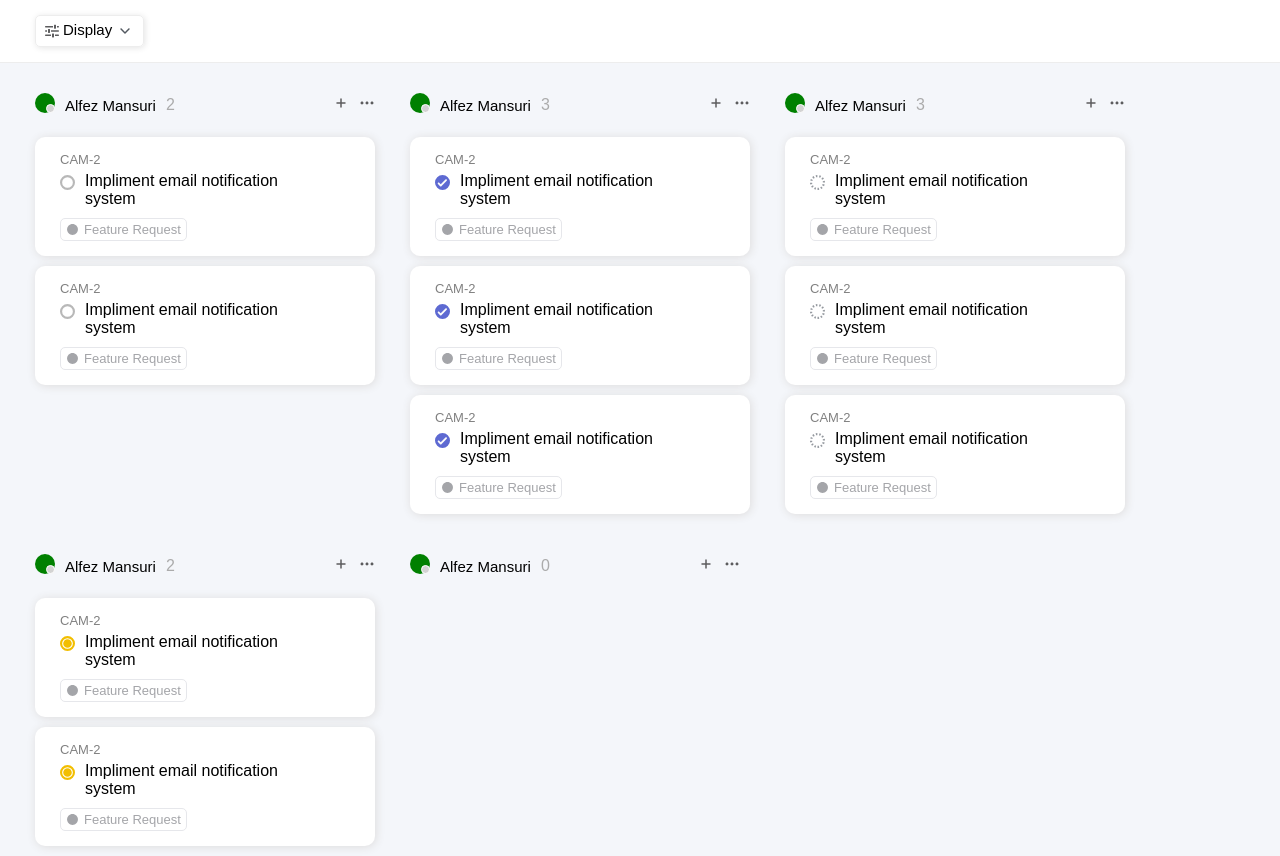
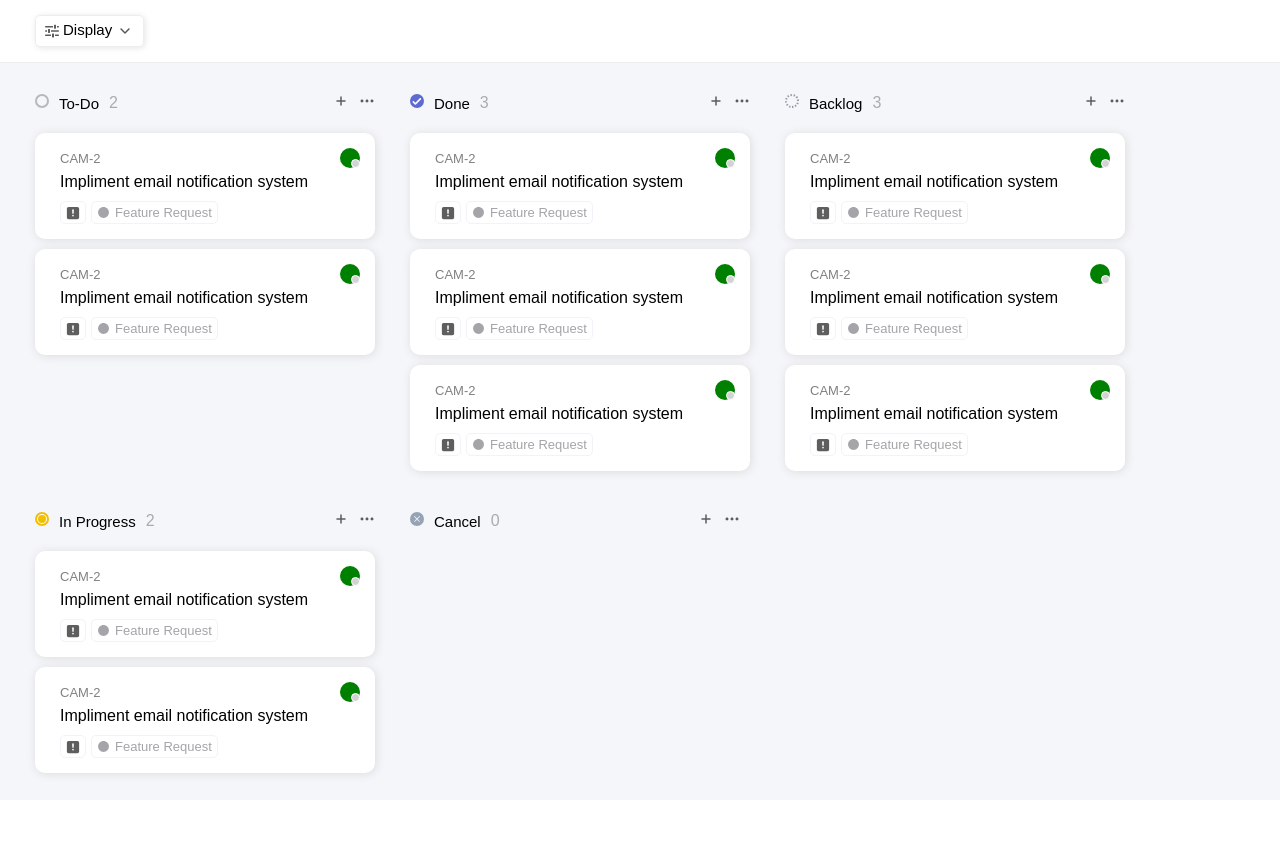
Before and after one commit to AMalfez/quicksell_frontend, a React (Create React App) app: page / in a window 1280 px wide. After the commit the page ends 800 px from the top, so only its background shows below. Built offline with nearby package versions, Linux system fonts and the light colour scheme.

Commit message:
done all the ui

```diff
--- a/src/App.js
+++ b/src/App.js
@@ -1,20 +1,15 @@
 import './App.css';
 import Navbar from './components/navbar/Navbar';
-import Section from './components/section/Section';
+import { useState } from 'react';
+import SectionMain from './components/section/SectionMain';
 
-import { useState } from 'react';
 function App() {
-  const [showUser, setShowUser] = useState(true);
+  const [group, setGroup] = useState('status');
+  const [order, setOrder] = useState('priority');
   return (
     <div className='main__container'>
-      <Navbar/>
-      <div className='sections'>
-        <Section type={"todo"} title_count={2} showUser={showUser} />
-        <Section type={"done"} title_count={3} showUser={showUser} />
-        <Section type={"backlog"} title_count={3} showUser={showUser} />
-        <Section type={"progress"} title_count={2} showUser={showUser} />
-        <Section type={"cancel"} title_count={0} showUser={showUser} />
-      </div>
+      <Navbar group={group} setGroup={setGroup} order={order} setOrder={setOrder} />
+      <SectionMain group={group}/>
     </div>
   );
 }
--- a/src/components/card/Card.css
+++ b/src/components/card/Card.css
@@ -41,7 +41,7 @@
     display: block;
 }
 .tag{
-    border: 1px solid #e6e7eb;
+    border: 1px solid #f2f3f8;
     display: flex;
     color: #a4a5a9;
     border-radius: 5px;
@@ -50,6 +50,10 @@
     width: fit-content;
     margin-top: 10px;
     padding: 3px 5px;
+    margin-right: 5px;
+}
+.tag_container{
+    display: flex;
 }
 .user_icon{
     width: 20px;
--- a/src/components/card/Card.jsx
+++ b/src/components/card/Card.jsx
@@ -3,8 +3,9 @@ import './Card.css'
 import { MdCircle } from "react-icons/md";
 import { SectionTypes } from '../../utils/StatusType';
 import {TrimContent} from '../../utils/Content'
+import urgent from '../../icons_FEtask/SVG - Urgent Priority grey.svg'
 
-function Card({showUser, type}) {
+function Card({showUser, type, showIcon, showPriority}) {
   const icon = SectionTypes[type].title_icon;
   const text = "Impliment email notification system ";
   return (
@@ -13,10 +14,15 @@ function Card({showUser, type}) {
             <span>CAM-2</span> {!showUser && (<div className='user_icon'><div className='user_status_icon'></div></div>)}
         </div>
         <div className='card_info'>
-          {showUser && (<span className='icon'><img src={icon} alt='icon' /></span>)}  <span className='description'>{TrimContent(text,50)}</span>
+          {showIcon && (<span className='icon'><img src={icon} alt='icon' /></span>)}  <span className='description'>{TrimContent(text,50)}</span>
         </div>
-        <div className='tag'>
-            <MdCircle style={{marginRight:"5px"}} /> Feature Request
+        <div className='tag_container'>
+          {showPriority && (<div className='tag'>
+            <img src={urgent} alt='urgent' />
+          </div>)}
+          <div className='tag'>
+              <MdCircle style={{marginRight:"5px"}} /> Feature Request
+          </div>
         </div>
     </div>
   )
--- a/src/components/section/Section.jsx
+++ b/src/components/section/PrioritySection.jsx
@@ -1,19 +1,19 @@
 import React from "react";
 import Card from "../card/Card";
 import "./Section.css";
-import { SectionTypes } from "../../utils/StatusType";
+import { PriorityTypes } from "../../utils/PriorityTypes";
 
-function Section({type,title_count,showUser}) {
-  const title_data = SectionTypes[type];
+function Section({type,title_count}) {
+  const title_data = PriorityTypes[type];
   return (
     <div className="section_container">
       <div className="section_title">
         <div className="section_title_info">
           <span>
-            {!showUser ? (<img src={title_data.title_icon} />):(<span className='user_icon'><span className='user_status_icon'></span></span>)}
+            <img src={title_data.icon} />
           </span>{" "}
           <span style={{ padding: "0px 10px", fontSize: "15px" }}>
-            {!showUser ? title_data.title_name:"Alfez Mansuri"}
+            {title_data.title}
           </span>{" "}
           <span className="number_count">{title_count}</span>
         </div>
@@ -49,7 +49,7 @@ function Section({type,title_count,showUser}) {
         </div>
       </div>
       {Array.from({length:title_count}, (_,index) => (
-        <Card type={type} key={index} showUser={showUser} />
+        <Card type={"todo"} key={index} showUser={false} showIcon={true} />
       ))}
     </div>
   );
--- /dev/null
+++ b/src/components/section/SectionMain.jsx
@@ -0,0 +1,39 @@
+import React from 'react'
+import './Section.css'
+import ToDoSection from './ToDoSection';
+import UserSection from './UserSections'
+import PrioritySection from './PrioritySection'
+function SectionMain({group,order}) {
+    if(group==='status'){
+        return (
+            <div className='sections'>
+                <ToDoSection type={"todo"} title_count={2} />
+                <ToDoSection type={"done"} title_count={3} />
+                <ToDoSection type={"backlog"} title_count={3} />
+                <ToDoSection type={"progress"} title_count={2} />
+                <ToDoSection type={"cancel"} title_count={0} />
+            </div>
+          )
+    } else if(group === 'user'){
+        return (
+            <div className='sections'>
+                <UserSection title_count={2} />
+                <UserSection title_count={3} />
+                <UserSection title_count={3} />
+                <UserSection title_count={2} />
+                <UserSection title_count={0} />
+            </div>
+          )
+    }
+  return (
+    <div className='sections'>
+        <PrioritySection type={"no"} title_count={2} />
+        <PrioritySection type={"urgent"} title_count={2} />
+        <PrioritySection type={"high"} title_count={3} />
+        <PrioritySection type={"medium"} title_count={3} />
+        <PrioritySection type={"low"} title_count={2} />
+    </div>
+  )
+}
+
+export default SectionMain
--- /dev/null
+++ b/src/components/section/ToDoSection.jsx
@@ -0,0 +1,58 @@
+import React from "react";
+import Card from "../card/Card";
+import "./Section.css";
+import { SectionTypes } from "../../utils/StatusType";
+
+function Section({type,title_count}) {
+  const title_data = SectionTypes[type];
+  return (
+    <div className="section_container">
+      <div className="section_title">
+        <div className="section_title_info">
+          <span>
+            <img src={title_data.title_icon} />
+          </span>{" "}
+          <span style={{ padding: "0px 10px", fontSize: "15px" }}>
+            {title_data.title_name}
+          </span>{" "}
+          <span className="number_count">{title_count}</span>
+        </div>
+        <div>
+          <span style={{ marginRight: "10px" }}>
+            <svg
+              width="16"
+              height="16"
+              viewBox="0 0 16 16"
+              fill="none"
+              xmlns="http://www.w3.org/2000/svg"
+            >
+              <path
+                d="M8.75 4C8.75 3.58579 8.41421 3.25 8 3.25C7.58579 3.25 7.25 3.58579 7.25 4V7.25H4C3.58579 7.25 3.25 7.58579 3.25 8C3.25 8.41421 3.58579 8.75 4 8.75H7.25V12C7.25 12.4142 7.58579 12.75 8 12.75C8.41421 12.75 8.75 12.4142 8.75 12V8.75H12C12.4142 8.75 12.75 8.41421 12.75 8C12.75 7.58579 12.4142 7.25 12 7.25H8.75V4Z"
+                fill="#5C5C5E"
+              />
+            </svg>
+          </span>
+          <span>
+            <svg
+              width="16"
+              height="16"
+              viewBox="0 0 16 16"
+              fill="none"
+              xmlns="http://www.w3.org/2000/svg"
+            >
+              <path
+                d="M3 6.5C3.39782 6.5 3.77936 6.65804 4.06066 6.93934C4.34196 7.22064 4.5 7.60218 4.5 8C4.5 8.39782 4.34196 8.77936 4.06066 9.06066C3.77936 9.34196 3.39782 9.5 3 9.5C2.60218 9.5 2.22064 9.34196 1.93934 9.06066C1.65804 8.77936 1.5 8.39782 1.5 8C1.5 7.60218 1.65804 7.22064 1.93934 6.93934C2.22064 6.65804 2.60218 6.5 3 6.5ZM8 6.5C8.39782 6.5 8.77936 6.65804 9.06066 6.93934C9.34196 7.22064 9.5 7.60218 9.5 8C9.5 8.39782 9.34196 8.77936 9.06066 9.06066C8.77936 9.34196 8.39782 9.5 8 9.5C7.60218 9.5 7.22064 9.34196 6.93934 9.06066C6.65804 8.77936 6.5 8.39782 6.5 8C6.5 7.60218 6.65804 7.22064 6.93934 6.93934C7.22064 6.65804 7.60218 6.5 8 6.5ZM13 6.5C13.3978 6.5 13.7794 6.65804 14.0607 6.93934C14.342 7.22064 14.5 7.60218 14.5 8C14.5 8.39782 14.342 8.77936 14.0607 9.06066C13.7794 9.34196 13.3978 9.5 13 9.5C12.6022 9.5 12.2206 9.34196 11.9393 9.06066C11.658 8.77936 11.5 8.39782 11.5 8C11.5 7.60218 11.658 7.22064 11.9393 6.93934C12.2206 6.65804 12.6022 6.5 13 6.5Z"
+                fill="#5C5C5E"
+              />
+            </svg>
+          </span>
+        </div>
+      </div>
+      {Array.from({length:title_count}, (_,index) => (
+        <Card type={type} key={index} showUser={false} showIcon={false} showPriority={true} />
+      ))}
+    </div>
+  );
+}
+
+export default Section;
--- /dev/null
+++ b/src/components/section/UserSections.jsx
@@ -0,0 +1,56 @@
+import React from "react";
+import Card from "../card/Card";
+import "./Section.css";
+
+function Section({UserData, title_count}) {
+  return (
+    <div className="section_container">
+      <div className="section_title">
+        <div className="section_title_info">
+          <span>
+            <span className='user_icon'><span className='user_status_icon'></span></span>
+          </span>{" "}
+          <span style={{ padding: "0px 10px", fontSize: "15px" }}>
+            Alfez Mansuri
+          </span>{" "}
+          <span className="number_count">{title_count}</span>
+        </div>
+        <div>
+          <span style={{ marginRight: "10px" }}>
+            <svg
+              width="16"
+              height="16"
+              viewBox="0 0 16 16"
+              fill="none"
+              xmlns="http://www.w3.org/2000/svg"
+            >
+              <path
+                d="M8.75 4C8.75 3.58579 8.41421 3.25 8 3.25C7.58579 3.25 7.25 3.58579 7.25 4V7.25H4C3.58579 7.25 3.25 7.58579 3.25 8C3.25 8.41421 3.58579 8.75 4 8.75H7.25V12C7.25 12.4142 7.58579 12.75 8 12.75C8.41421 12.75 8.75 12.4142 8.75 12V8.75H12C12.4142 8.75 12.75 8.41421 12.75 8C12.75 7.58579 12.4142 7.25 12 7.25H8.75V4Z"
+                fill="#5C5C5E"
+              />
+            </svg>
+          </span>
+          <span>
+            <svg
+              width="16"
+              height="16"
+              viewBox="0 0 16 16"
+              fill="none"
+              xmlns="http://www.w3.org/2000/svg"
+            >
+              <path
+                d="M3 6.5C3.39782 6.5 3.77936 6.65804 4.06066 6.93934C4.34196 7.22064 4.5 7.60218 4.5 8C4.5 8.39782 4.34196 8.77936 4.06066 9.06066C3.77936 9.34196 3.39782 9.5 3 9.5C2.60218 9.5 2.22064 9.34196 1.93934 9.06066C1.65804 8.77936 1.5 8.39782 1.5 8C1.5 7.60218 1.65804 7.22064 1.93934 6.93934C2.22064 6.65804 2.60218 6.5 3 6.5ZM8 6.5C8.39782 6.5 8.77936 6.65804 9.06066 6.93934C9.34196 7.22064 9.5 7.60218 9.5 8C9.5 8.39782 9.34196 8.77936 9.06066 9.06066C8.77936 9.34196 8.39782 9.5 8 9.5C7.60218 9.5 7.22064 9.34196 6.93934 9.06066C6.65804 8.77936 6.5 8.39782 6.5 8C6.5 7.60218 6.65804 7.22064 6.93934 6.93934C7.22064 6.65804 7.60218 6.5 8 6.5ZM13 6.5C13.3978 6.5 13.7794 6.65804 14.0607 6.93934C14.342 7.22064 14.5 7.60218 14.5 8C14.5 8.39782 14.342 8.77936 14.0607 9.06066C13.7794 9.34196 13.3978 9.5 13 9.5C12.6022 9.5 12.2206 9.34196 11.9393 9.06066C11.658 8.77936 11.5 8.39782 11.5 8C11.5 7.60218 11.658 7.22064 11.9393 6.93934C12.2206 6.65804 12.6022 6.5 13 6.5Z"
+                fill="#5C5C5E"
+              />
+            </svg>
+          </span>
+        </div>
+      </div>
+      {Array.from({length:title_count}, (_,index) => (
+        <Card type={"todo"} key={index} showUser={true} showIcon={true} showPriority={true} />
+      ))}
+    </div>
+  );
+}
+
+export default Section;
--- a/src/index.css
+++ b/src/index.css
@@ -2,6 +2,21 @@
   box-sizing: border-box;
   font-family: sans-serif;
 }
+::-webkit-scrollbar {
+  width: 5px;
+}
+
+::-webkit-scrollbar-track {
+  background: #f1f1f1;
+}
+
+::-webkit-scrollbar-thumb {
+  background: #888;
+}
+
+::-webkit-scrollbar-thumb:hover {
+  background: #555;
+}
 body {
   margin: 0;
 }
--- /dev/null
+++ b/src/utils/PriorityTypes.js
@@ -0,0 +1,28 @@
+import NoPriority from '../icons_FEtask/No-priority.svg'
+import HighPriority from '../icons_FEtask/Img - High Priority.svg'
+import LowPriority from '../icons_FEtask/Img - Low Priority.svg'
+import MediumPriority from '../icons_FEtask/Img - Medium Priority.svg'
+import Urgent from '../icons_FEtask/SVG - Urgent Priority colour.svg'
+
+export const PriorityTypes = {
+    no: {
+        title: "No priority",
+        icon: NoPriority
+    },
+    high: {
+        title: "High",
+        icon: HighPriority
+    },
+    low: {
+        title: "Low",
+        icon: LowPriority
+    },
+    medium: {
+        title: "Medium",
+        icon: MediumPriority
+    },
+    urgent: {
+        title:"Urgent",
+        icon: Urgent
+    }
+}
```
Also changed, not shown: src/components/navbar/Navbar.jsx (+11 -3 lines).
